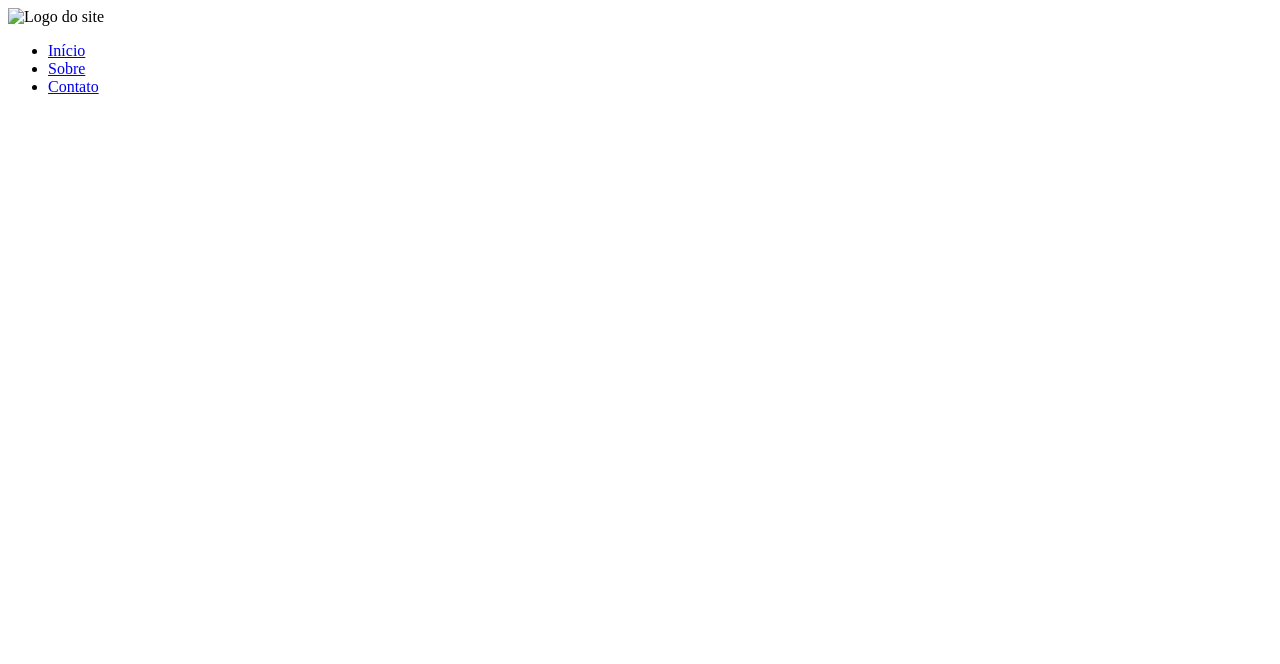
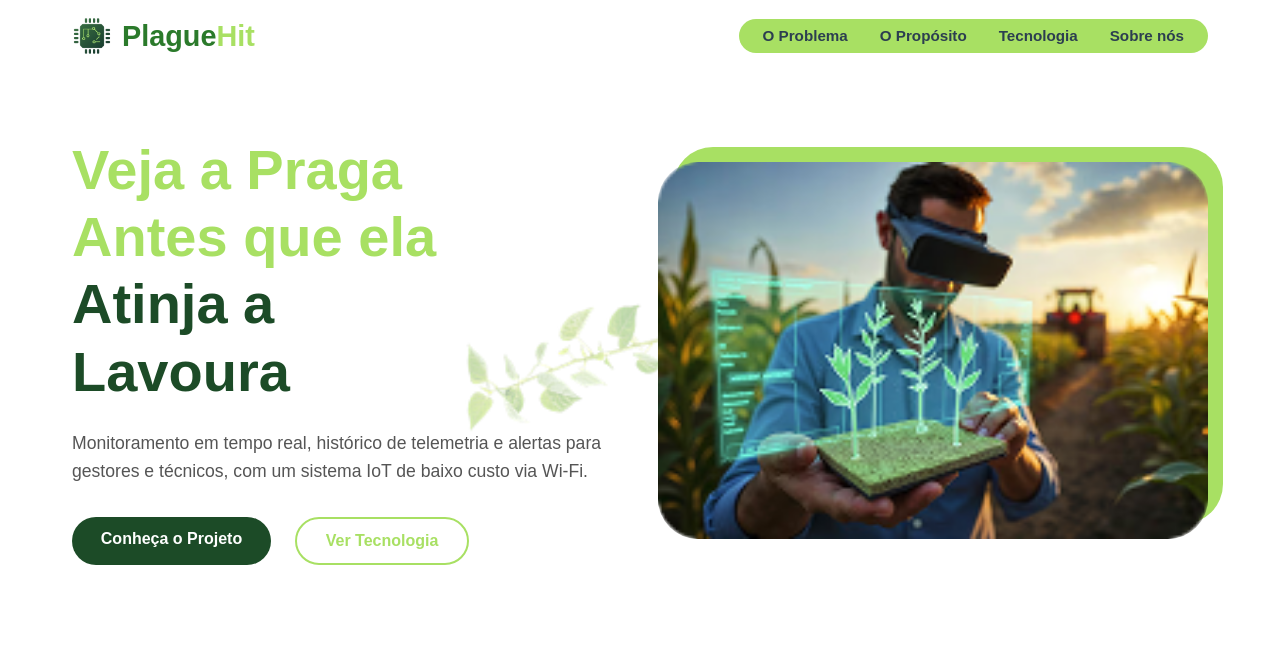
Before and after one commit to Augustoluissilva/PlagueHit_web, a plain HTML site: page index.html in a window 1280 px wide. Drawn offline with Linux system fonts and the light colour scheme.

Commit message:
Inicio da tela

```diff
--- a/index.html
+++ b/index.html
@@ -1,21 +1,62 @@
-<!DOCTYPE html>
+<!doctype html>
 <html lang="pt-br">
-<head>
-    <meta charset="UTF-8">
-    <meta name="viewport" content="width=device-width, initial-scale=1.0">
+  <head>
+    <meta charset="UTF-8" />
+    <meta name="viewport" content="width=device-width, initial-scale=1.0" />
+    <link rel="stylesheet" href="style.css" />
     <title>PlagueHit</title>
-</head>
-<body>
+    <link rel="icon" type="image/png" href="img/logo_plaguehit.png" />
+  </head>
+  <body>
     <header>
-        <nav class= "navbar">
-            <img src="img/logo.png" alt="Logo do site" class="logo">
+      <nav class="navbar">
+        <div class="navbar-container">
+          <a href="#" class="navbar-logo">
+            <img src="img/logo_icon.png" alt="Logo do site" class="logo" />
+            <div class="logo-texto">
+                <span class="logo-text-dark">Plague</span><span class="logo-text-light">Hit</span>
+            </div>
+          </a>
+          <div class="menu-wrapper">
             <ul class="menu">
-                <li class="itens"><a href="#">Início</a></li>
-                <li class="itens"><a href="#">Sobre</a></li>
-                <li class="itens"><a href="#">Contato</a></li>
+              <li class="itens"><a href="#problema">O Problema</a></li>
+              <li class="itens"><a href="#proposito">O Propósito</a></li>
+              <li class="itens"><a href="#tecnologia">Tecnologia</a></li>
+              <li class="itens"><a href="#sobre">Sobre nós</a></li>
             </ul>
+          </div>
+        </div>
+      </nav>
+    </header>
 
-        </nav>
-    </header>
-</body>
+   <section id="inicio" class="hero">
+        <div class="hero-container">
+
+
+            <div class="hero-content">
+                <h1>
+                    <span class="texto-verde-claro">Veja a Praga</span><br>
+                    <span class="texto-verde-claro">Antes que ela</span><br>
+                    <span class="texto-verde-escuro">Atinja a</span><br>
+                    <span class="texto-verde-escuro">Lavoura</span>
+                </h1>
+
+                <p>
+                   Monitoramento em tempo real, histórico de telemetria e alertas para gestores e técnicos, com um sistema IoT de baixo custo via Wi-Fi.
+                </p>
+
+                <div class="hero-botoes">
+                    <a href="https://github.com/Augustoluissilva/plaguehit.git" class="botao-primario">Conheça o Projeto</a>
+                    <a href="#tecnologia" class="botao-secundario">Ver Tecnologia</a>
+                </div>
+            </div>
+
+
+            <div class="hero-imagem">
+                <img src="img/imagem_agricula.png" alt="Homem usando óculos de realidade virtual na lavoura" />
+            </div>
+
+        </div>
+    </section>
+  </body>
 </html>
--- /dev/null
+++ b/style.css
@@ -0,0 +1,258 @@
+/* =========================================
+   1. RESET E ESTILOS GLOBAIS
+   ========================================= */
+* {
+  margin: 0;
+  padding: 0;
+  box-sizing: border-box;
+}
+
+body {
+  font-family: Arial, Helvetica, sans-serif;
+  background-color: #ffffff; /* Fundo base da página */
+}
+
+/* =========================================
+   2. BARRA DE NAVEGAÇÃO (NAVBAR)
+   ========================================= */
+.navbar {
+  width: 100%;
+  background-color: #ffffff;
+  padding: 1rem 0;
+}
+
+.navbar-container {
+  display: flex;
+  justify-content: space-between;
+  align-items: center;
+  max-width: 1200px;
+  margin: 0 auto;
+  padding: 0 2rem;
+}
+
+/* Logo */
+.navbar-logo {
+  display: flex;
+  align-items: center;
+  text-decoration: none;
+  gap: 10px; /* Separa a imagem do texto */
+}
+
+.logo {
+  height: 40px;
+}
+
+.logo-texto {
+  font-size: 1.8rem;
+  font-weight: bold;
+}
+
+.logo-text-dark {
+  color: #2b7a2b; /* Verde escuro do "Plague" */
+}
+
+.logo-text-light {
+  color: #a8e063; /* Verde claro do "Hit" */
+}
+
+/* Menu de Navegação */
+.menu-wrapper {
+  background-color: #a8e063;
+  border-radius: 30px;
+  padding: 0.5rem 1.5rem;
+}
+
+.menu {
+  display: flex;
+  list-style: none;
+  gap: 2rem;
+}
+
+.itens a {
+  text-decoration: none;
+  color: #2c3e50;
+  font-weight: 600;
+  font-size: 0.95rem;
+  transition: color 0.3s ease;
+}
+
+.itens a:hover {
+  color: #1a252f;
+}
+
+/* =========================================
+   3. SECÇÃO PRINCIPAL (HERO)
+   ========================================= */
+.hero {
+  padding: 4rem 0 6rem 0;
+  background-color: #ffffff;
+}
+
+/* Contentor que força o alinhamento lado a lado e serve de base para as folhas */
+.hero-container {
+  display: flex;
+  flex-direction: row;
+  justify-content: space-between;
+  align-items: center;
+  max-width: 1200px;
+  margin: 0 auto;
+  padding: 0 2rem;
+  gap: 2rem; /* Espaçamento entre o texto e a imagem */
+  position: relative; /* Necessário para ancorar a imagem das folhas no fundo */
+}
+
+/* Imagem decorativa das folhas no fundo */
+.hero-container::before {
+  content: '';
+  position: absolute;
+  top: 55%;
+  left: 45%;
+  transform: translate(-50%, -50%);
+  width: 600px;
+  height: 400px;
+  background-image: url('img/icon_fundo.png'); /* Certifique-se de que o nome do ficheiro está correto */
+  background-repeat: no-repeat;
+  background-size: contain;
+  background-position: center;
+  z-index: 0; /* Fica atrás de tudo */
+  pointer-events: none; /* Garante que não bloqueia o clique nos botões */
+}
+
+/* --- COLUNA ESQUERDA (Textos e Botões) --- */
+.hero-content {
+  flex: 1;
+  max-width: 50%; /* Evita que o texto empurre a imagem */
+  position: relative;
+  z-index: 2; /* Garante que os textos e botões ficam acima das folhas decorativas */
+}
+
+.hero-content h1 {
+  font-size: 3.5rem;
+  line-height: 1.2;
+  margin-bottom: 1.5rem;
+}
+
+.texto-verde-claro {
+  color: #a8e063;
+}
+
+.texto-verde-escuro {
+  color: #1c4b27;
+}
+
+.hero-content p {
+  font-size: 1.1rem;
+  color: #555;
+  margin-bottom: 2rem;
+  line-height: 1.6;
+}
+
+/* Botões */
+.hero-botoes {
+  display: flex;
+  gap: 1.5rem;
+  flex-wrap: wrap;
+}
+
+.botao-primario {
+  background-color: #1c4b27;
+  color: #ffffff;
+  padding: 0.8rem 1.8rem;
+  border-radius: 30px;
+  text-decoration: none;
+  font-weight: bold;
+  transition: background-color 0.3s ease;
+}
+
+.botao-primario:hover {
+  background-color: #12331a;
+}
+
+.botao-secundario {
+  background-color: transparent;
+  color: #a8e063;
+  border: 2px solid #a8e063;
+  padding: 0.8rem 1.8rem;
+  border-radius: 30px;
+  text-decoration: none;
+  font-weight: bold;
+  transition: all 0.3s ease;
+}
+
+.botao-secundario:hover {
+  background-color: #a8e063;
+  color: #ffffff;
+}
+
+/* --- COLUNA DIREITA (Imagem Principal) --- */
+.hero-imagem {
+  flex: 1;
+  max-width: 50%; /* Garante espaço para a imagem ficar ao lado */
+  display: flex;
+  justify-content: flex-end;
+  position: relative;
+  z-index: 2; /* Fica acima das folhas decorativas de fundo */
+}
+
+.hero-imagem img {
+  width: 100%;
+  max-width: 550px;
+  border-radius: 40px; /* Arredonda os cantos da foto principal */
+  position: relative;
+  z-index: 2; /* Mantém a foto principal à frente da sua própria forma verde (sombra) */
+}
+
+/* Forma verde deslocada que fica atrás da foto principal */
+.hero-imagem::before {
+  content: '';
+  position: absolute;
+  top: -15px;
+  right: -15px;
+  width: 100%;
+  max-width: 550px;
+  height: 100%;
+  background-color: #a8e063;
+  border-radius: 40px;
+  z-index: 1; /* Mantém a forma imediatamente atrás da foto principal */
+}
+
+/* =========================================
+   4. RESPONSIVIDADE (Tablets e Telemóveis)
+   ========================================= */
+@media screen and (max-width: 900px) {
+  .hero-container {
+    flex-direction: column; /* Empilha o texto e a imagem na vertical */
+    text-align: center;
+    gap: 3rem;
+  }
+
+  /* Oculta ou reposiciona as folhas decorativas no telemóvel (opcional) */
+  .hero-container::before {
+    top: 30%;
+    left: 50%;
+    width: 400px; /* Reduz o tamanho das folhas para telas menores */
+    opacity: 0.3; /* Deixa mais subtil para não atrapalhar a leitura do texto empilhado */
+  }
+
+  .hero-content {
+    max-width: 100%;
+    display: flex;
+    flex-direction: column;
+    align-items: center;
+  }
+
+  .hero-imagem {
+    max-width: 100%;
+    justify-content: center;
+  }
+
+  .hero-imagem::before {
+    /* Ajusta o fundo deslocado no telemóvel para não causar scroll horizontal */
+    right: 0;
+    left: 15px;
+  }
+
+  .hero-botoes {
+    justify-content: center;
+  }
+}
```
Also changed, not shown: img/icon_fundo.png (added), img/imagem_agricula.png (added), img/logo_icon.png (added), img/logo_plaguehit.png (added).
